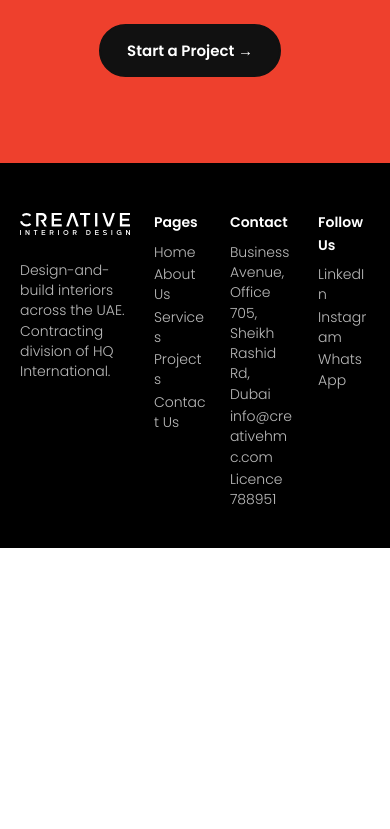
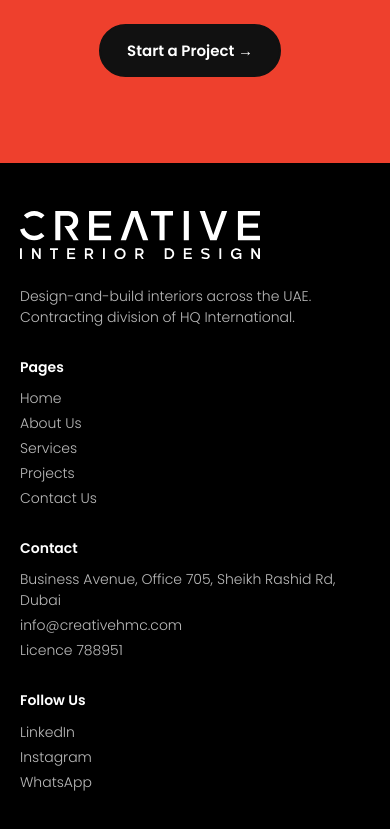
Before and after one commit to mushtaqfarwa106/creative-hmc, a Next.js app: page / in a window 390 px wide. Shown: the part 5778-6607 px from the top of the page. Before the commit the page ends 6326 px from the top, so only its background shows below. Built offline with nearby package versions, Linux system fonts and the light colour scheme.

Commit message:
Fix mobile footer stacking and prevent mid-word line breaks

```diff
--- a/src/styles/globals.css
+++ b/src/styles/globals.css
@@ -1501,7 +1501,7 @@ section.mist:has(.tl) .card p {
 footer {
   background: #000;
   color: #bbb;
-  padding: 48px 0 36px;
+  padding: 56px 0 40px;
   font-size: 14px;
   width: 100%;
 }
@@ -1509,7 +1509,7 @@ footer {
 .fg {
   display: grid;
   grid-template-columns: minmax(0, 1.8fr) minmax(0, 0.85fr) minmax(0, 1.05fr) minmax(0, 0.85fr);
-  gap: 20px 24px;
+  gap: 24px 28px;
   align-items: start;
 }
 
@@ -1520,15 +1520,27 @@ footer {
 footer h4 {
   color: #fff;
   font-weight: 600;
-  margin-bottom: 8px;
+  margin-bottom: 10px;
 }
 
 footer p,
 footer a {
-  margin: 2px 0;
-  line-height: 1.45;
+  margin: 4px 0;
+  line-height: 1.5;
   color: #bbb;
   text-decoration: none;
   display: block;
-  overflow-wrap: break-word;
-}
+  word-break: normal;
+  overflow-wrap: normal;
+}
+
+@media (max-width: 860px) {
+  footer {
+    padding: 44px 0 32px;
+  }
+
+  .fg {
+    grid-template-columns: 1fr;
+    gap: 24px;
+  }
+}
```
